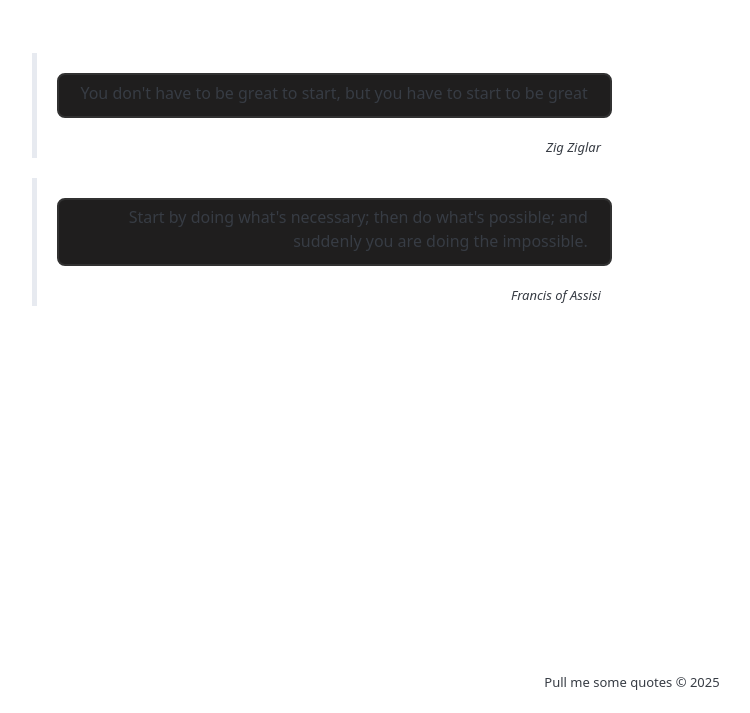
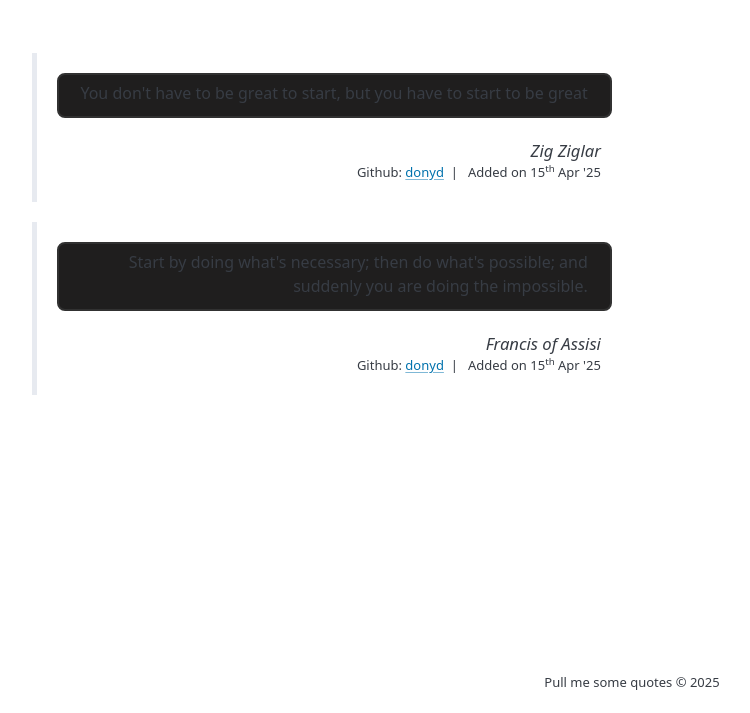
Before and after one commit to donyd/pull_quotes, a plain HTML site: page index.html in a window 1280 px wide. Shown: the part 92-805 px from the top of the page, without its empty margins (8-758 px from the left). Drawn offline with nearby package versions, Linux system fonts and the light colour scheme.

Commit message:
add user and date info

```diff
--- a/index.html
+++ b/index.html
@@ -13,9 +13,17 @@
         <div class="quote">
             <blockquote><p>You don't have to be great to start, but you have to start to be great</p>
                 <cite>Zig Ziglar</cite>
+                <div id="content-data">
+                    Github: <a href="https://github.com/donyd" target="_blank">donyd</a>&nbsp; |
+                    <time datetime="2025-04-15">&nbsp; Added on 15<sup>th</sup> Apr '25</time>
+                </div>
             </blockquote>
             <blockquote><p>Start by doing what's necessary; then do what's possible; and suddenly you are doing the impossible.</p>
                 <cite>Francis of Assisi</cite>
+                <div id="content-data">
+                    Github: <a href="https://github.com/donyd" target="_blank">donyd</a>&nbsp; |
+                    <time datetime="2025-04-15">&nbsp; Added on 15<sup>th</sup> Apr '25</time>
+                </div>
             </blockquote>
         </div>
     </main>
--- a/quotes.css
+++ b/quotes.css
@@ -17,12 +17,21 @@ blockquote  p {
 }
 
 cite {
-    font-size:small;
     float: right;
-    margin: 0 2% 0 0;
+    font-size:smaller;
 }
 
 footer {
     text-align: center;
     font-size:small;
 }
+
+#content-data {
+    text-align: right;
+    clear: right;
+    font-size:small;
+}
+
+cite, #content-data {
+        margin: 0 2% 0 0;
+}
```
